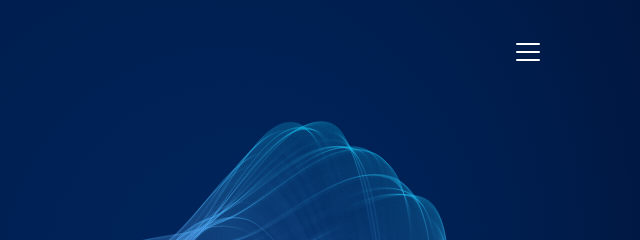
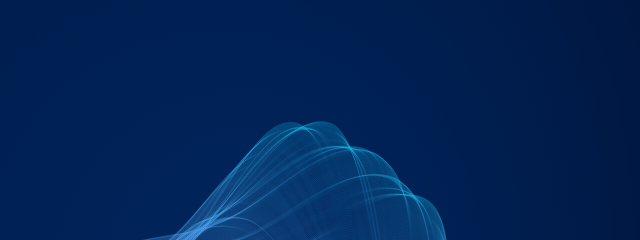
Before and after one commit to empramodya/FortXcore-Coming-Soon, a plain HTML site: page public/index.html in a window 1280 px wide. Shown: the top 240 px of the page, 640-1280 px from the left. Drawn offline with Linux system fonts and the light colour scheme; some packages are replaced by stand-ins of ours.

Commit message:
commit 03

```diff
--- a/public/index.html
+++ b/public/index.html
@@ -31,7 +31,7 @@
                     </a>
                     <!--end navbar-brand-->
                     <button class="navbar-toggler ts-open-side-panel" type="button" aria-label="Toggle navigation">
-                        <span class="navbar-toggler-icon"></span>
+                        <span class="navbar-toggler-ico"></span>
                     </button>
                     <!--end navbar-toggler-->
                 </nav>
```
